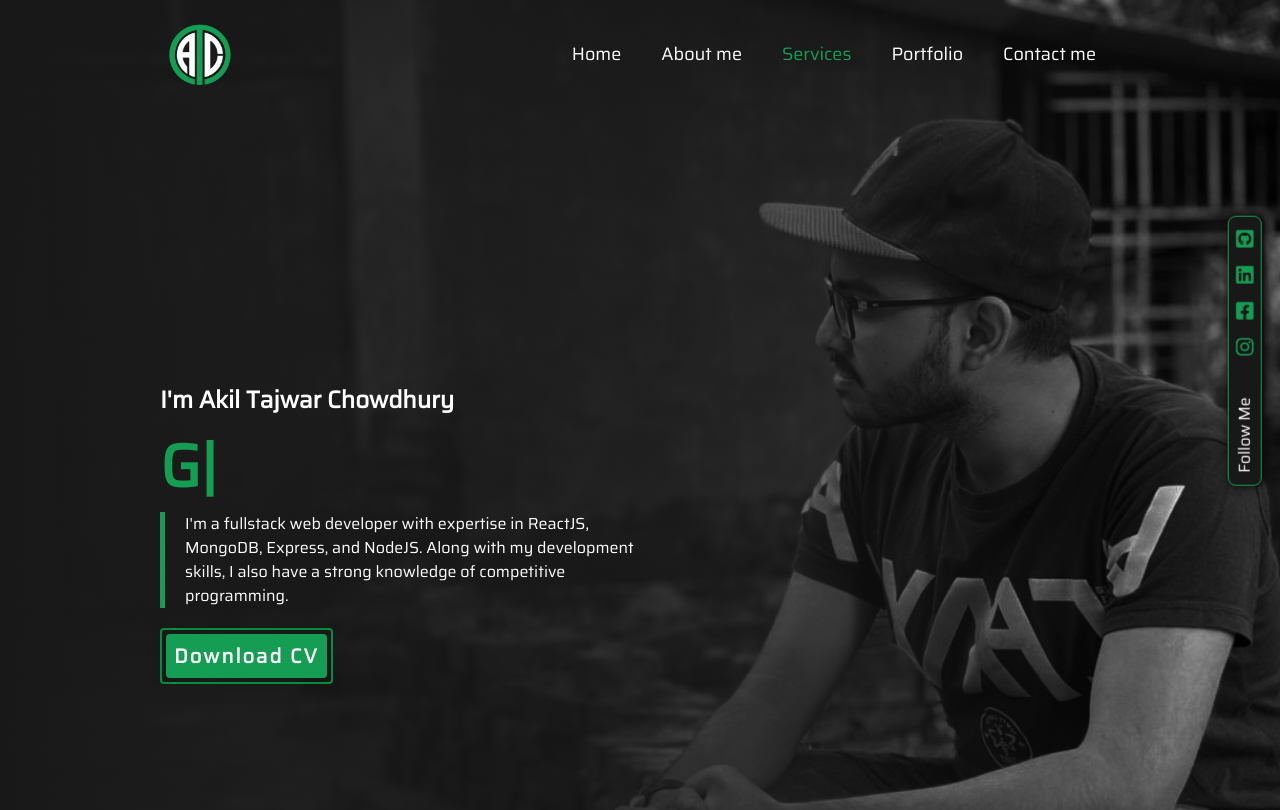
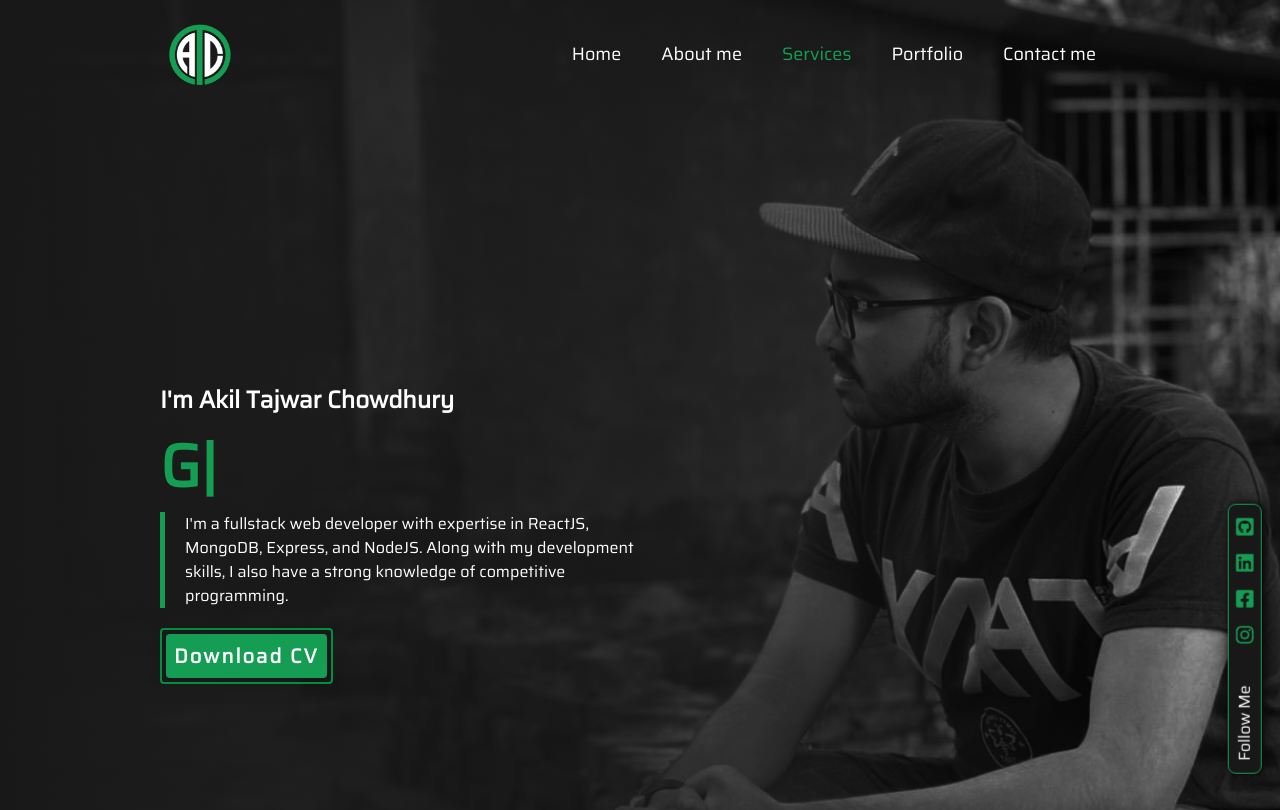
Before and after one commit to akil-tajwar/portfolio-website, a React (Vite) app: page / in a window 1280 px wide. Shown: the top 810 px of the page. Built offline with nearby package versions, Linux system fonts and the light colour scheme.

Commit message:
follow me section position fixed

```diff
--- a/src/Container/Components/Banner.jsx
+++ b/src/Container/Components/Banner.jsx
@@ -2,6 +2,7 @@ import React, { useEffect } from 'react';
 import { TypeAnimation } from 'react-type-animation';
 import AOS from 'aos';
 import 'aos/dist/aos.css';
+import FollowMe from './FollowMe';
 AOS.init();
 
 const Banner = () => {
@@ -15,8 +16,9 @@ const Banner = () => {
     return (
         <div>
             <div className='lg:bg-[url(/banner2.jpg)] overflow-hidden bg-[url(/banner2-phone.jpg)] bg-cover bg-center lg:bg-left-top'>
-                <div className='bg-gradient-to-r from-[#181818] lg:via-[#181818d6] justify-center items-center text-white'>
-                    <div data-aos="fade-right" className='lg:w-3/4 w-11/12 mx-auto pt-64 pb-48 lg:pt-96 lg:pb-80'>
+                <div className='pt-64 pb-48 lg:pt-96 lg:pb-80 bg-gradient-to-r from-[#181818] lg:via-[#181818d6] justify-center items-center text-white'>
+                    <div className='flex justify-between relative'>
+                        <div data-aos="fade-right" className='lg:w-3/4 w-11/12 mx-auto'>
                             <h4 className='lg:text-2xl text-lg pb-5 font-bold'>I'm Akil Tajwar Chowdhury</h4>
                             <span className='lg:text-6xl md:text-5xl text-4xl font-bold primary-color'>
                                 <TypeAnimation
@@ -40,6 +42,10 @@ const Banner = () => {
                             </button>
                             {/* <button onClick={downloadResume} className='mt-3 bg-[#008f40] rounded font-semibold text-lg px-3 py-2'><span>Download Resume</span></button> */}
                         </div>
+                        <div className='hidden lg:block fixed right-11 bottom-0 -rotate-90'>
+                            <FollowMe />
+                        </div>
+                    </div>
                 </div>
             </div>
         </div>
--- a/src/Container/Components/FollowMe.jsx
+++ b/src/Container/Components/FollowMe.jsx
@@ -3,8 +3,8 @@ import { FaGithubSquare, FaFacebookSquare, FaLinkedin, FaInstagram } from 'react
 
 const FollowMe = () => {
     return (
-        <div className='hidden lg:block'>
-            <div className='fixed bottom-72 right-11 -rotate-90'>
+        <div>
+            <div>
                 <div className='text-white bg-[#181818] py-1 px-3 shadow rounded-lg border border-[#159e53] mt-72 flex gap-10 flex-row justify-center items-center'>
                     <h4 className=''>Follow Me</h4>
                     <div className='text-[#159e53] text-xl flex flex-row gap-4'>
@@ -13,7 +13,6 @@ const FollowMe = () => {
                         <a target='_blank' href=""><FaLinkedin className='rotate-90 hover:text-white duration-200' /></a>
                         <a target='_blank' href="https://github.com/akil-tajwar"><FaGithubSquare className='rotate-90 hover:text-white duration-200' /></a>
                     </div>
-
                 </div>
             </div>
         </div>
--- a/src/Container/Container.jsx
+++ b/src/Container/Container.jsx
@@ -10,14 +10,14 @@ import ContactMe from './Components/ContactMe';
 const Container = () => {
     return (
         <div>
-            <FollowMe />
+            {/* <FollowMe /> */}
             {/* <ScrollTop /> */}
             <Banner />
             <AboutMe />
-            {/* <MyResume></MyResume> */}
+            {/* <MyResume /> */}
             <MyServices />
             <Portfolio />
-            {/* <Reviews></Reviews> */}
+            {/* <Reviews /> */}
             <ContactMe />
         </div>
     );
```
Lines whose indentation alone changed are shown as unchanged.
